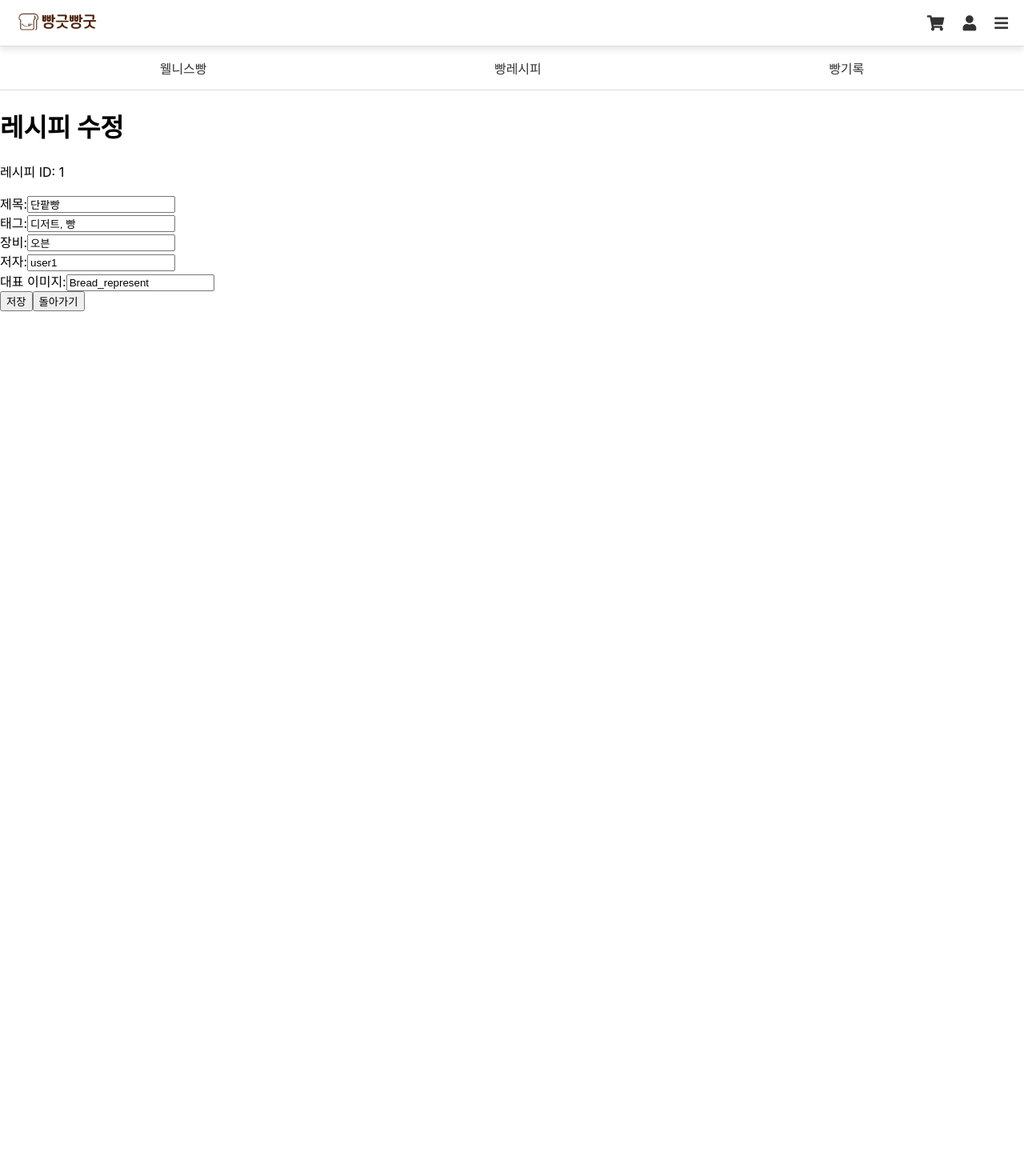
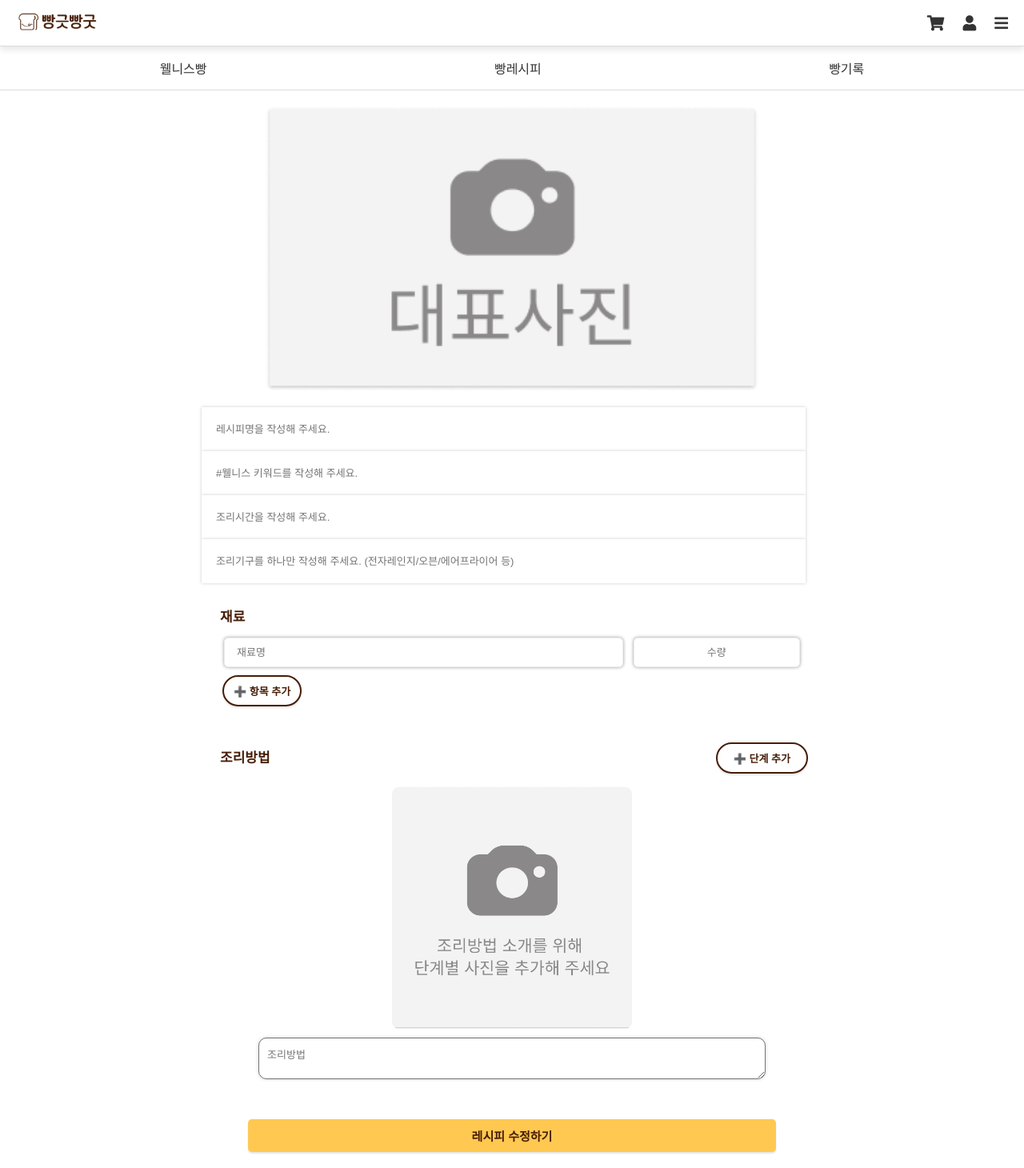
Before and after one commit to Likelion-at-SMWU-12th/DreamPatissier-Client, a React (Create React App) app in the folder dream/: page /recipes/1 in a window 1280 px wide. Shown: the whole page at 80% size. Before the commit the page ends 800 px from the top, so only its background shows below. Built offline with nearby package versions, Linux system fonts and the light colour scheme; no server answers.

Commit message:
[Feat] 수정 기능 UI 1차
json 서버에서 정상적으로 데이터가 불러와지지 않음...
우선 더미데이터 생성해서 확인하니 제대로 작동됨
다른 부분 UI 구현 다 한 다음에 수정보거나 연동하면서 수정보면 될 듯...

```diff
--- a/dream/src/pages/recipes/EditRecipe.js
+++ b/dream/src/pages/recipes/EditRecipe.js
@@ -1,102 +1,286 @@
-import React, { useState, useEffect } from "react";
-import { useParams, useNavigate } from "react-router-dom";
+import React, { useState, useRef, useEffect } from "react";
+import axios from "axios";
+import "../../styles/WriteRecipe.css";
+import representPicture from "./represent_picture.png";
+import init_image from "./init_recipe_image.png";
 
-const fetchRecipeById = async (id) => {
-  return {
-    id,
-    title: "단팥빵",
-    tags: ["디저트", "빵"],
-    equipment: ["오븐"],
-    author: "user1",
-    represent_img: "Bread_represent",
-  };
+// const dummyRecipeData = {
+//   represent_img: "https://via.placeholder.com/150",
+//   title: "더미 레시피 제목",
+//   tags: ["건강", "간편"],
+//   cookingTime: "30분",
+//   equipment: ["전자레인지"],
+//   ingredients: [
+//     { item: "재료1", quantity: "1컵" },
+//     { item: "재료2", quantity: "2큰술" },
+//   ],
+//   steps: [
+//     { image: "https://via.placeholder.com/150", description: "1단계 설명" },
+//     { image: "https://via.placeholder.com/150", description: "2단계 설명" },
+//   ],
+// };
+
+const WriteRecipe = ({ recipeId }) => {
+  const [image, setImage] = useState(representPicture);
+  const [title, setTitle] = useState("");
+  const [tags, setTags] = useState([]);
+  const [cookingTime, setCookingTime] = useState("");
+  const [equipment, setEquipment] = useState([]);
+  const [ingredients, setIngredients] = useState([{ item: "", quantity: "" }]);
+  const [steps, setSteps] = useState([{ image: "", description: "" }]);
+  const [user, setUser] = useState({ id: "12345" });
+  const [loading, setLoading] = useState(true);
+
+  const fileInputRef = useRef(null);
+  const stepFileInputRefs = useRef([]);
+
+  useEffect(() => {
+    console.log("Fetching recipe with ID:", recipeId);
+    const fetchRecipe = async () => {
+      try {
+        const response = await axios.get(`/recipes/${recipeId}`);
+        console.log("Recipe Data:", response.data);
+        const recipeData = response.data;
+
+        setImage(recipeData.represent_img || representPicture);
+        setTitle(recipeData.title);
+        setTags(recipeData.tags || []);
+        setCookingTime(recipeData.cookingTime);
+        setEquipment(recipeData.equipment || []);
+        setIngredients(recipeData.ingredients || [{ item: "", quantity: "" }]);
+        setSteps(recipeData.steps || [{ image: "", description: "" }]);
+      } catch (error) {
+        console.error("레시피 정보를 불러오는 데 실패했습니다:", error);
+        // API 호출 실패 시 더미 데이터 사용
+        // setImage(dummyRecipeData.represent_img);
+        // setTitle(dummyRecipeData.title);
+        // setTags(dummyRecipeData.tags);
+        // setCookingTime(dummyRecipeData.cookingTime);
+        // setEquipment(dummyRecipeData.equipment);
+        // setIngredients(dummyRecipeData.ingredients);
+        // setSteps(dummyRecipeData.steps);
+      } finally {
+        setLoading(false);
+      }
     };
 
-const EditRecipe = () => {
-  const { id } = useParams();
-  const navigate = useNavigate();
-  const [recipe, setRecipe] = useState(null);
+    fetchRecipe();
+  }, [recipeId]);
 
   useEffect(() => {
-    const getRecipe = async () => {
-      const data = await fetchRecipeById(id);
-      setRecipe(data);
+    return () => {
+      steps.forEach((step) => {
+        if (step.image && step.image.startsWith("blob:")) {
+          URL.revokeObjectURL(step.image);
+        }
+      });
     };
-    getRecipe();
-  }, [id]);
+  }, [steps]);
 
-  if (!recipe) {
-    return <p>Loading...</p>;
+  const handleImageChange = (e) => {
+    if (e.target.files && e.target.files[0]) {
+      setImage(URL.createObjectURL(e.target.files[0]));
+    }
+  };
+
+  const handleImageClick = () => {
+    fileInputRef.current.click();
+  };
+
+  const addIngredient = () => {
+    setIngredients([...ingredients, { item: "", quantity: "" }]);
+  };
+
+  const addStep = () => {
+    setSteps([...steps, { image: "", description: "" }]);
+  };
+
+  const handleChange = (index, field, value, array, setArray) => {
+    const newArray = [...array];
+    newArray[index][field] = value;
+    setArray(newArray);
+  };
+
+  const handleStepImageChange = (index, e) => {
+    if (e.target.files && e.target.files[0]) {
+      const newImageUrl = URL.createObjectURL(e.target.files[0]);
+      const newSteps = [...steps];
+      newSteps[index].image = newImageUrl;
+      setSteps(newSteps);
+    }
+  };
+
+  const handleSubmit = async (e) => {
+    e.preventDefault();
+    if (!title || !tags.length || !cookingTime || !equipment.length || !image) {
+      alert("모든 필드를 작성해 주세요.");
+      return;
     }
 
-  const handleSave = () => {
-    navigate("/recipes");
+    const recipeData = {
+      author: user.id,
+      represent_img: image,
+      title,
+      tags,
+      cookingTime,
+      equipment,
+      ingredients,
+      steps,
     };
 
+    try {
+      await axios.put(`/recipes/${recipeId}`, recipeData);
+      alert("레시피가 수정되었습니다!");
+    } catch (error) {
+      console.error("레시피 수정에 실패했습니다:", error);
+    }
+  };
+
+  if (loading) {
+    return <div>Loading...</div>;
+  }
+
   return (
+    <div className="form-container">
+      <form onSubmit={handleSubmit}>
+        <div
+          className="picture_re_input"
+          onClick={handleImageClick}
+          style={{ cursor: "pointer", position: "relative" }}
+        >
+          <input
+            type="file"
+            ref={fileInputRef}
+            style={{ display: "none" }}
+            onChange={handleImageChange}
+          />
+          <img src={image} alt="대표사진" className="image-preview" />
+        </div>
+        <input
+          className="input-recipe-data"
+          type="text"
+          value={title}
+          placeholder="레시피명을 작성해 주세요."
+          onChange={(e) => setTitle(e.target.value)}
+        />
+        <input
+          className="input-recipe-data"
+          type="text"
+          value={tags.join(", ")}
+          placeholder="#웰니스 키워드를 작성해 주세요."
+          onChange={(e) =>
+            setTags(e.target.value.split(",").map((tag) => tag.trim()))
+          }
+        />
+        <input
+          className="input-recipe-data"
+          type="text"
+          value={cookingTime}
+          placeholder="조리시간을 작성해 주세요."
+          onChange={(e) => setCookingTime(e.target.value)}
+        />
+        <input
+          className="input-recipe-data"
+          type="text"
+          value={equipment.join(", ")}
+          placeholder="조리기구를 하나만 작성해 주세요. (전자레인지/오븐/에어프라이어 등)"
+          onChange={(e) =>
+            setEquipment(e.target.value.split(",").map((eq) => eq.trim()))
+          }
+        />
+
+        <div className="style2">
           <div>
-      <h1>레시피 수정</h1>
-      <p>레시피 ID: {recipe.id}</p>
-      <div>
-        <label>
-          제목:
+            <div className="writerecipe-title">재료</div>
+            {ingredients.map((ingredient, index) => (
+              <div className="ingredient-div" key={index}>
                 <input
                   type="text"
-            value={recipe.title}
-            onChange={(e) => setRecipe({ ...recipe, title: e.target.value })}
+                  placeholder="재료명"
+                  value={ingredient.item}
+                  onChange={(e) =>
+                    handleChange(
+                      index,
+                      "item",
+                      e.target.value,
+                      ingredients,
+                      setIngredients
+                    )
+                  }
                 />
-        </label>
-      </div>
-      <div>
-        <label>
-          태그:
                 <input
                   type="text"
-            value={recipe.tags.join(", ")}
+                  placeholder="수량"
+                  value={ingredient.quantity}
                   onChange={(e) =>
-              setRecipe({ ...recipe, tags: e.target.value.split(", ") })
+                    handleChange(
+                      index,
+                      "quantity",
+                      e.target.value,
+                      ingredients,
+                      setIngredients
+                    )
                   }
                 />
-        </label>
               </div>
-      <div>
-        <label>
-          장비:
+            ))}
+            <button
+              className="add-gredient-btn"
+              type="button"
+              onClick={addIngredient}
+            >
+              ➕ 항목 추가
+            </button>
+          </div>
+          <div className="recipe-step-header">
+            <div className="writerecipe-title2">조리방법</div>
+            <button className="step-add-button" type="button" onClick={addStep}>
+              ➕ 단계 추가
+            </button>
+          </div>
+          <div className="recipe-step-container">
+            {steps.map((step, index) => (
+              <div className="recipe-step" key={index}>
                 <input
-            type="text"
-            value={recipe.equipment.join(", ")}
+                  type="file"
+                  ref={(el) => (stepFileInputRefs.current[index] = el)}
+                  style={{ display: "none" }}
+                  onChange={(e) => handleStepImageChange(index, e)}
+                />
+                <div
+                  className="image-container"
+                  onClick={() => stepFileInputRefs.current[index].click()}
+                >
+                  <img
+                    src={step.image || init_image}
+                    alt="조리 단계 사진"
+                    className="image-preview"
+                  />
+                </div>
+                <textarea
+                  className="text-explain"
+                  placeholder="조리방법"
+                  value={step.description}
                   onChange={(e) =>
-              setRecipe({ ...recipe, equipment: e.target.value.split(", ") })
+                    handleChange(
+                      index,
+                      "description",
+                      e.target.value,
+                      steps,
+                      setSteps
+                    )
                   }
                 />
-        </label>
               </div>
-      <div>
-        <label>
-          저자:
-          <input
-            type="text"
-            value={recipe.author}
-            onChange={(e) => setRecipe({ ...recipe, author: e.target.value })}
-          />
-        </label>
+            ))}
           </div>
-      <div>
-        <label>
-          대표 이미지:
-          <input
-            type="text"
-            value={recipe.represent_img}
-            onChange={(e) =>
-              setRecipe({ ...recipe, represent_img: e.target.value })
-            }
-          />
-        </label>
         </div>
-      <button onClick={handleSave}>저장</button>
-      <button onClick={() => navigate("/recipes")}>돌아가기</button>
+        <button className="recipe-save-button" type="submit">
+          레시피 수정하기
+        </button>
+      </form>
     </div>
   );
 };
 
-export default EditRecipe;
+export default WriteRecipe;
```
Lines whose indentation alone changed are shown as unchanged.
